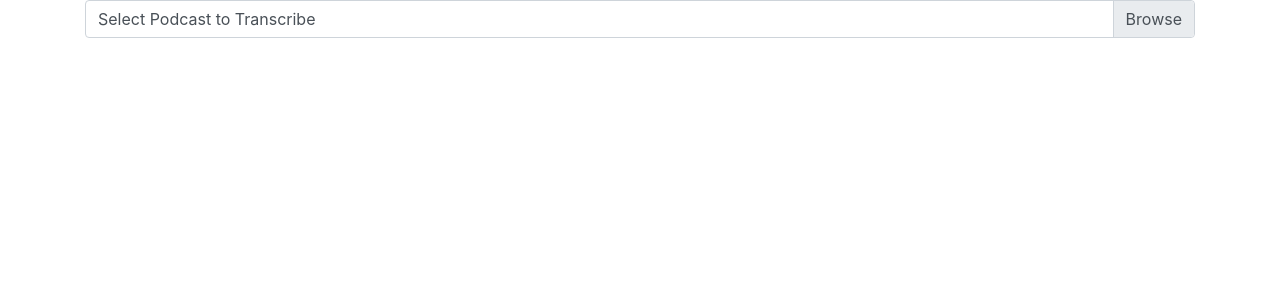
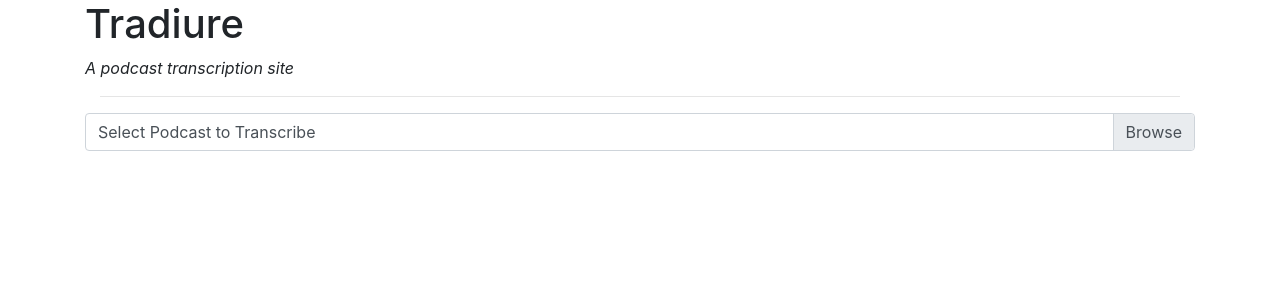
Before and after one commit to inhifistereo/traduire, a React (Create React App) app in the folder source/ui/: page / in a window 1280 px wide. Shown: the top 300 px of the page. Built offline with nearby package versions, Linux system fonts and the light colour scheme.

Commit message:
Added Header

```diff
--- a/source/ui/src/App.tsx
+++ b/source/ui/src/App.tsx
@@ -2,6 +2,7 @@ import React, { Component } from 'react';
 import './App.css';
 import FileSelector from './Components/FileSelector/FileSelector'
 import Uploader from './Components/Uploader/Uploader';
+import Header from './Components/Header/Header';
 
 interface iApp {
 	selectedFile: File
@@ -26,6 +27,7 @@ class App extends Component<any, iApp> {
 
 		return (
 			<div>
+				<Header />
 				<FileSelector selectedFile={this.state.selectedFile} onFileSelected={this.handleFileSelection} />
 				{selectedFile.name !== "foo.txt" && <Uploader selectedFile={this.state.selectedFile} uploadFileUri={uploadFileUri} /> }
 			</div>
--- a/source/ui/src/Components/About/About.tsx
+++ b/source/ui/src/Components/Header/Header.tsx
@@ -1,5 +1,5 @@
 import React, { Component } from 'react';
-import './About.css';
+import './Header.css';
 import Container from 'react-bootstrap/Container';
 import Row from 'react-bootstrap/Row';
 
@@ -11,7 +11,7 @@ type Props = {
 type State = {
 }
 
-class About extends Component<Props,State> {
+class Header extends Component<Props,State> {
   	render() {
 	  	return (
 			<Container>
@@ -26,4 +26,4 @@ class About extends Component<Props,State> {
   		);
   	}
 }
-export default About;
+export default Header;
```
Also changed, not shown: source/ui/src/Components/Header/Header.css (added).
